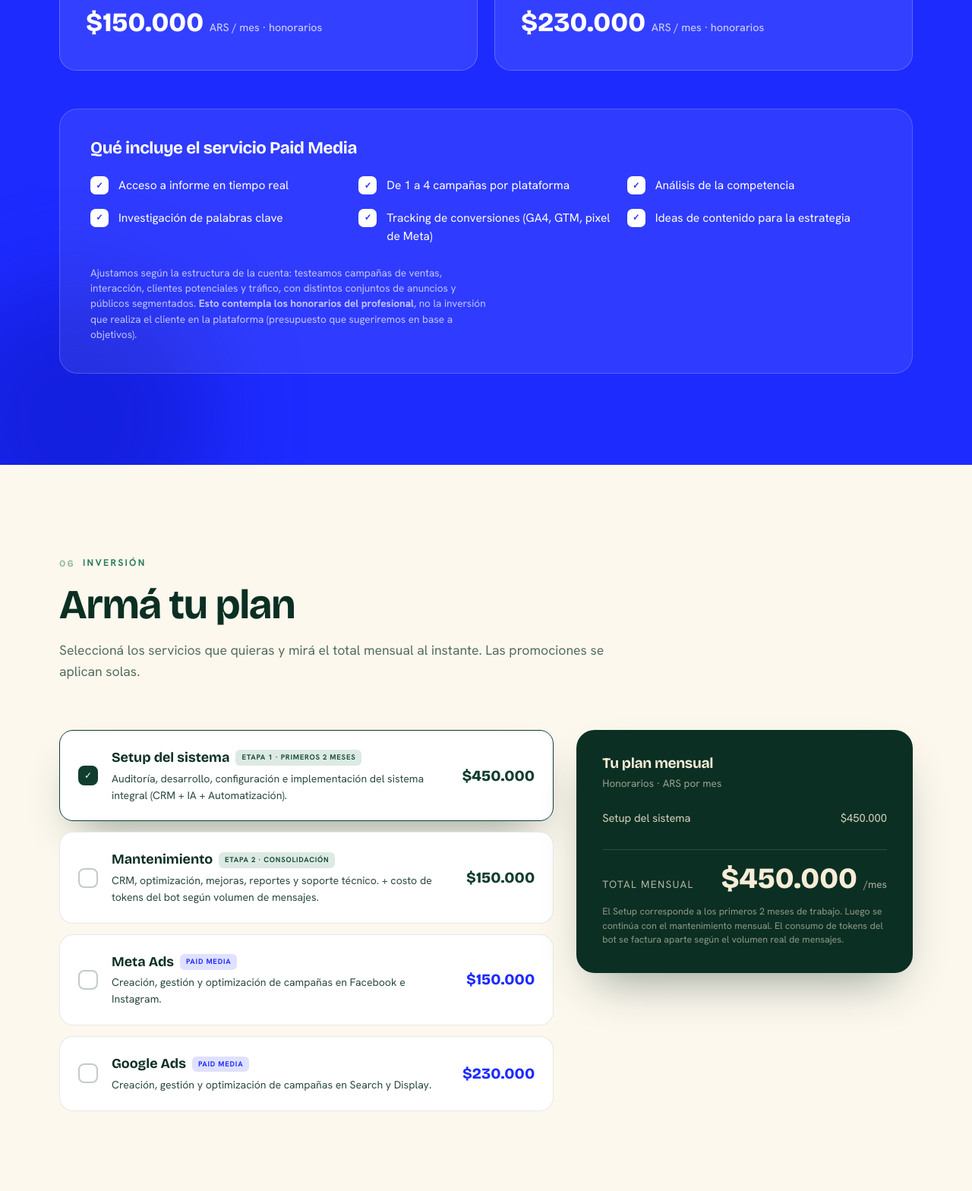
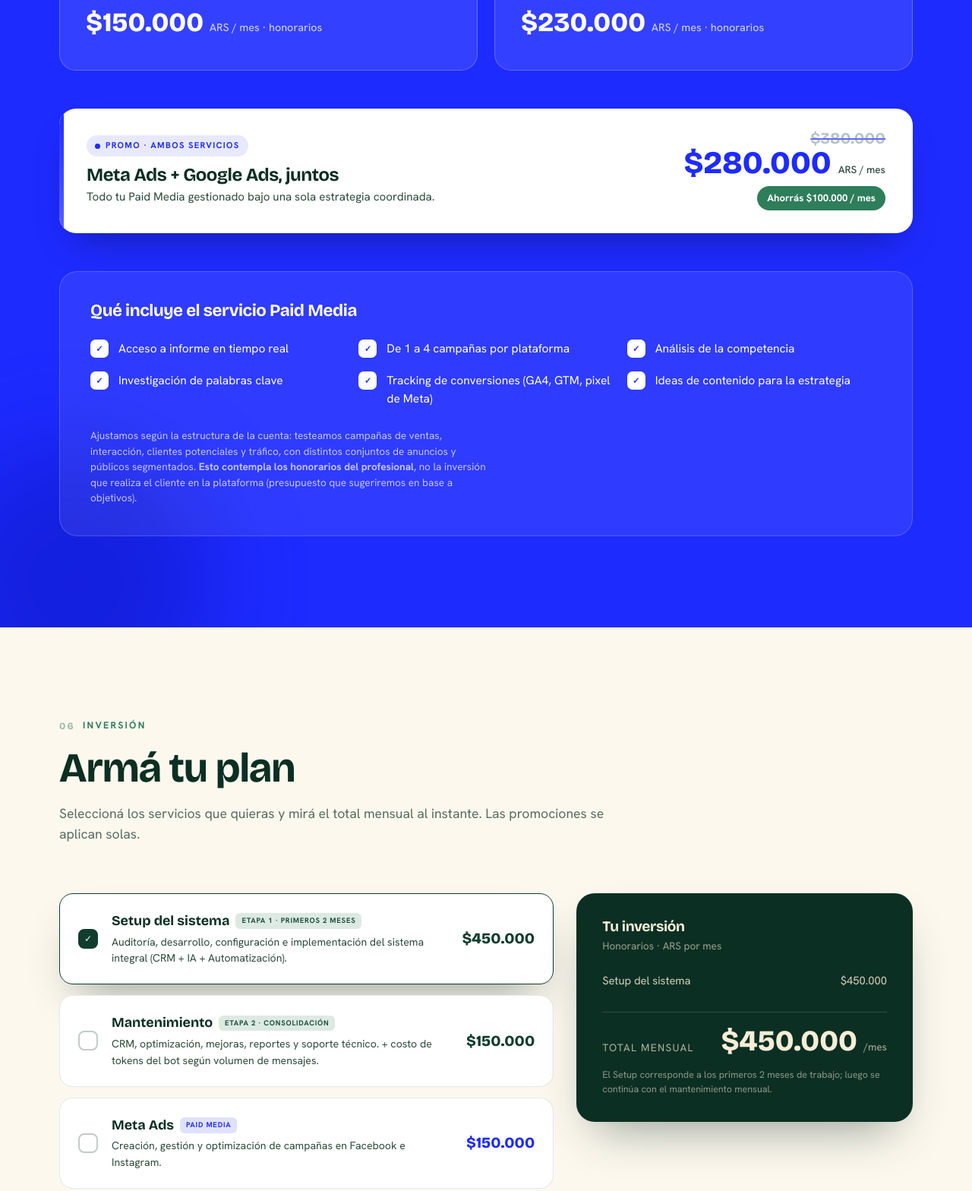
Before and after one commit to facupiccolella-png/propuesta-kristich-mayo26, a plain HTML site: page index.html in a window 1280 px wide. Shown: the part 6876-8444 px from the top of the page at 76% size. Drawn offline with nearby package versions, Linux system fonts and the light colour scheme.

Commit message:
Update index.html

```diff
--- a/index.html
+++ b/index.html
@@ -304,6 +304,20 @@
   .inc{display:flex;gap:13px;align-items:flex-start;font-size:.97rem}
   .inc .chk{width:24px;height:24px;border-radius:7px;background:#fff;color:var(--blue);display:grid;place-items:center;flex-shrink:0;font-size:.7rem;font-weight:800}
   .note{margin-top:26px;font-size:.85rem;opacity:.7;max-width:70ch;line-height:1.5}
+  /* combo banner */
+  .combo-banner{position:relative;z-index:2;margin-bottom:50px;background:#fff;border-radius:22px;padding:30px 36px;display:flex;align-items:center;justify-content:space-between;gap:26px;flex-wrap:wrap;box-shadow:0 24px 50px -22px rgba(0,0,0,.4);overflow:hidden}
+  .combo-banner::before{content:"";position:absolute;top:0;left:0;width:6px;height:100%;background:linear-gradient(180deg,var(--blue),#5563ff)}
+  .cb-left{flex:1;min-width:240px}
+  .cb-tag{display:inline-flex;align-items:center;gap:7px;font-size:.7rem;font-weight:800;letter-spacing:.12em;text-transform:uppercase;color:var(--blue);background:rgba(30,43,255,.1);padding:5px 11px;border-radius:99px;margin-bottom:12px}
+  .cb-tag::before{content:"";width:7px;height:7px;border-radius:50%;background:var(--blue);animation:pulse 2s infinite}
+  .combo-banner h3{color:var(--green-900);font-size:1.5rem;margin-bottom:6px}
+  .cb-left p{color:var(--ink-soft);font-size:.95rem}
+  .cb-right{text-align:right}
+  .cb-old{font-family:'Bricolage Grotesque';font-weight:700;font-size:1.3rem;color:#9aa;text-decoration:line-through;text-decoration-color:var(--blue);opacity:.7;line-height:1}
+  .cb-new{font-family:'Bricolage Grotesque';font-weight:800;font-size:2.6rem;color:var(--blue);line-height:1.05}
+  .cb-new span{font-size:.85rem;font-weight:500;color:var(--ink-soft);font-family:'Hanken Grotesk'}
+  .cb-save{margin-top:8px;display:inline-block;background:var(--green-500);color:#fff;font-size:.82rem;font-weight:700;padding:6px 13px;border-radius:99px}
+  @media(max-width:600px){.combo-banner{padding:26px 24px}.cb-right{text-align:left}}
 
   /* PRICING / BUILDER */
   .pricing{background:var(--paper);color:var(--ink)}
@@ -345,6 +359,16 @@
   .sum-note{font-size:.78rem;opacity:.55;margin-top:16px;line-height:1.5}
   .save-badge{margin-top:18px;background:var(--green-500);color:#fff;border-radius:12px;padding:12px 16px;font-size:.85rem;font-weight:600;display:none;align-items:center;gap:10px;animation:fadeUp .4s var(--ease)}
   .save-badge.show{display:flex}
+  /* phases */
+  .phase{animation:fadeUp .35s var(--ease)}
+  .phase + .phase{border-top:1px dashed rgba(247,237,215,.18);padding-top:18px;margin-top:18px}
+  .phase-label{font-size:.72rem;letter-spacing:.12em;text-transform:uppercase;color:var(--green-300);font-weight:700;margin-bottom:13px;display:flex;align-items:center;gap:8px}
+  .phase-label .badge{background:rgba(121,184,155,.16);padding:3px 8px;border-radius:6px;font-size:.62rem;letter-spacing:.06em}
+  .phase .sline{margin-bottom:9px}
+  .phase-sub{display:flex;justify-content:space-between;align-items:baseline;margin-top:13px;padding-top:13px;border-top:1px solid rgba(247,237,215,.12)}
+  .phase-sub .pl{font-size:.78rem;opacity:.7;text-transform:uppercase;letter-spacing:.08em}
+  .phase-sub .pv{font-family:'Bricolage Grotesque';font-weight:800;font-size:1.8rem;color:var(--cream);line-height:1}
+  .phase-sub .pv small{font-size:.72rem;opacity:.6;font-weight:500;font-family:'Hanken Grotesk'}
 
   /* PLAN */
   .plan{background:var(--green-900);color:var(--cream);text-align:center}
@@ -603,6 +627,19 @@
       </div>
     </div>
 
+    <div class="combo-banner reveal">
+      <div class="cb-left">
+        <span class="cb-tag">Promo · ambos servicios</span>
+        <h3>Meta Ads + Google Ads, juntos</h3>
+        <p>Todo tu Paid Media gestionado bajo una sola estrategia coordinada.</p>
+      </div>
+      <div class="cb-right">
+        <div class="cb-old">$380.000</div>
+        <div class="cb-new">$280.000 <span>ARS / mes</span></div>
+        <div class="cb-save">Ahorrás $100.000 / mes</div>
+      </div>
+    </div>
+
     <div class="includes reveal d1">
       <h3>Qué incluye el servicio Paid Media</h3>
       <div class="inc-grid">
@@ -667,18 +704,13 @@
       </div>
 
       <div class="summary reveal d1">
-        <h3>Tu plan mensual</h3>
+        <h3>Tu inversión</h3>
         <div class="ssub">Honorarios · ARS por mes</div>
-        <div class="sum-lines" id="sumlines">
+        <div id="sumbody">
           <div class="sum-empty">Seleccioná al menos un servicio…</div>
         </div>
-        <div class="sum-divider"></div>
-        <div class="sum-total">
-          <span class="tl">Total mensual</span>
-          <span class="tv" id="total">$0 <small>/mes</small></span>
-        </div>
         <div class="save-badge" id="savebadge">🎉 <span id="savetext"></span></div>
-        <p class="sum-note">El Setup corresponde a los primeros 2 meses de trabajo. Luego se continúa con el mantenimiento mensual. El consumo de tokens del bot se factura aparte según el volumen real de mensajes.</p>
+        <p class="sum-note" id="sumnote">El Setup corresponde a los primeros 2 meses de trabajo. Luego se continúa con el mantenimiento mensual. El consumo de tokens del bot se factura aparte según el volumen real de mensajes.</p>
       </div>
     </div>
   </div>
@@ -819,43 +851,76 @@ document.querySelectorAll('.ptab').forEach(t=>{
 
 /* ---------- pricing builder ---------- */
 const opts=document.querySelectorAll('.opt');
-const sumlines=document.getElementById('sumlines'),totalEl=document.getElementById('total');
+const sumbody=document.getElementById('sumbody'),sumnote=document.getElementById('sumnote');
 const saveBadge=document.getElementById('savebadge'),saveText=document.getElementById('savetext');
 const fmt=n=>'$'+n.toLocaleString('es-AR');
+const lineHTML=l=>`<div class="sline ${l.promo?'promo':''}"><span>${l.promo?'🔥 ':''}${l.name}</span><span>${fmt(l.price)}</span></div>`;
 
 function recalc(){
   const selected=[...opts].filter(o=>o.classList.contains('on'));
-  let total=0,lines=[],saved=0;
+  const hasSetup=selected.some(o=>o.dataset.id==='setup');
+  const hasManten=selected.some(o=>o.dataset.id==='manten');
   const hasMeta=selected.some(o=>o.dataset.id==='meta');
   const hasGoogle=selected.some(o=>o.dataset.id==='google');
   const combo=hasMeta&&hasGoogle;
 
-  selected.forEach(o=>{
-    const id=o.dataset.id,price=+o.dataset.price;
-    const name=o.querySelector('.o-name').childNodes[0].textContent.trim();
-    if(combo&&(id==='meta'||id==='google'))return; // handled as combo
-    total+=price;
-    lines.push({name,price});
-  });
-
+  // Paid Media: honorarios recurrentes que aplican en cualquier fase
+  let paidLines=[],paidTotal=0,saved=0;
   if(combo){
-    const comboPrice=280000;
-    const full=150000+230000;
-    saved=full-comboPrice;
-    total+=comboPrice;
-    lines.push({name:'Combo Meta + Google',price:comboPrice,promo:true});
+    paidLines.push({name:'Combo Meta + Google',price:280000,promo:true});
+    paidTotal=280000;saved=(150000+230000)-280000;
+  }else{
+    if(hasMeta){paidLines.push({name:'Meta Ads',price:150000});paidTotal+=150000;}
+    if(hasGoogle){paidLines.push({name:'Google Ads',price:230000});paidTotal+=230000;}
   }
 
-  // render
   if(!selected.length){
-    sumlines.innerHTML='<div class="sum-empty">Seleccioná al menos un servicio…</div>';
+    sumbody.innerHTML='<div class="sum-empty">Seleccioná al menos un servicio…</div>';
+    saveBadge.classList.remove('show');
+    sumnote.textContent='El Setup corresponde a los primeros 2 meses de trabajo. Luego se continúa con el mantenimiento mensual. El consumo de tokens del bot se factura aparte según el volumen real de mensajes.';
+    return;
+  }
+
+  // Construir fases en el tiempo (Setup y Mantenimiento NO se pagan en simultáneo)
+  const phases=[];
+  if(hasSetup){
+    phases.push({label:'Primeros 2 meses',badge:'Etapa 1',lines:[{name:'Setup del sistema',price:450000},...paidLines],total:450000+paidTotal});
+  }
+  if(hasManten){
+    phases.push({label:hasSetup?'A partir del mes 3':'Mensual',badge:'Etapa 2',lines:[{name:'Mantenimiento',price:150000},...paidLines],total:150000+paidTotal});
+  }
+  if(!hasSetup&&!hasManten){
+    phases.push({label:'Mensual',badge:'Paid Media',lines:paidLines,total:paidTotal});
+  }
+
+  // Render
+  if(phases.length===1){
+    const p=phases[0];
+    sumbody.innerHTML=
+      `<div class="sum-lines">${p.lines.map(lineHTML).join('')}</div>`+
+      `<div class="sum-divider"></div>`+
+      `<div class="sum-total"><span class="tl">Total mensual</span><span class="tv">${fmt(p.total)} <small>/mes</small></span></div>`;
   }else{
-    sumlines.innerHTML=lines.map(l=>`<div class="sline ${l.promo?'promo':''}"><span>${l.promo?'🔥 ':''}${l.name}</span><span>${fmt(l.price)}</span></div>`).join('');
+    sumbody.innerHTML=phases.map(p=>
+      `<div class="phase">`+
+        `<div class="phase-label">${p.label}<span class="badge">${p.badge}</span></div>`+
+        p.lines.map(lineHTML).join('')+
+        `<div class="phase-sub"><span class="pl">Total mensual</span><span class="pv">${fmt(p.total)} <small>/mes</small></span></div>`+
+      `</div>`
+    ).join('');
   }
-  totalEl.innerHTML=fmt(total)+' <small>/mes</small>';
 
+  // Badge de ahorro por combo
   if(saved>0){saveBadge.classList.add('show');saveText.textContent='Ahorrás '+fmt(saved)+' por mes con el combo Paid Media.';}
   else saveBadge.classList.remove('show');
+
+  // Nota contextual
+  let notes=[];
+  if(hasSetup&&hasManten) notes.push('Durante los primeros 2 meses se abona el Setup; recién a partir del mes 3 se continúa con el mantenimiento mensual. No se pagan en simultáneo.');
+  else if(hasSetup) notes.push('El Setup corresponde a los primeros 2 meses de trabajo; luego se continúa con el mantenimiento mensual.');
+  if(hasManten) notes.push('El consumo de tokens del bot se factura aparte según el volumen real de mensajes.');
+  if(hasMeta||hasGoogle) notes.push('Los honorarios de Paid Media no incluyen la inversión en cada plataforma (presupuesto que sugeriremos según objetivos).');
+  sumnote.textContent=notes.join(' ');
 }
 opts.forEach(o=>o.addEventListener('click',()=>{o.classList.toggle('on');recalc();}));
 recalc();
```
